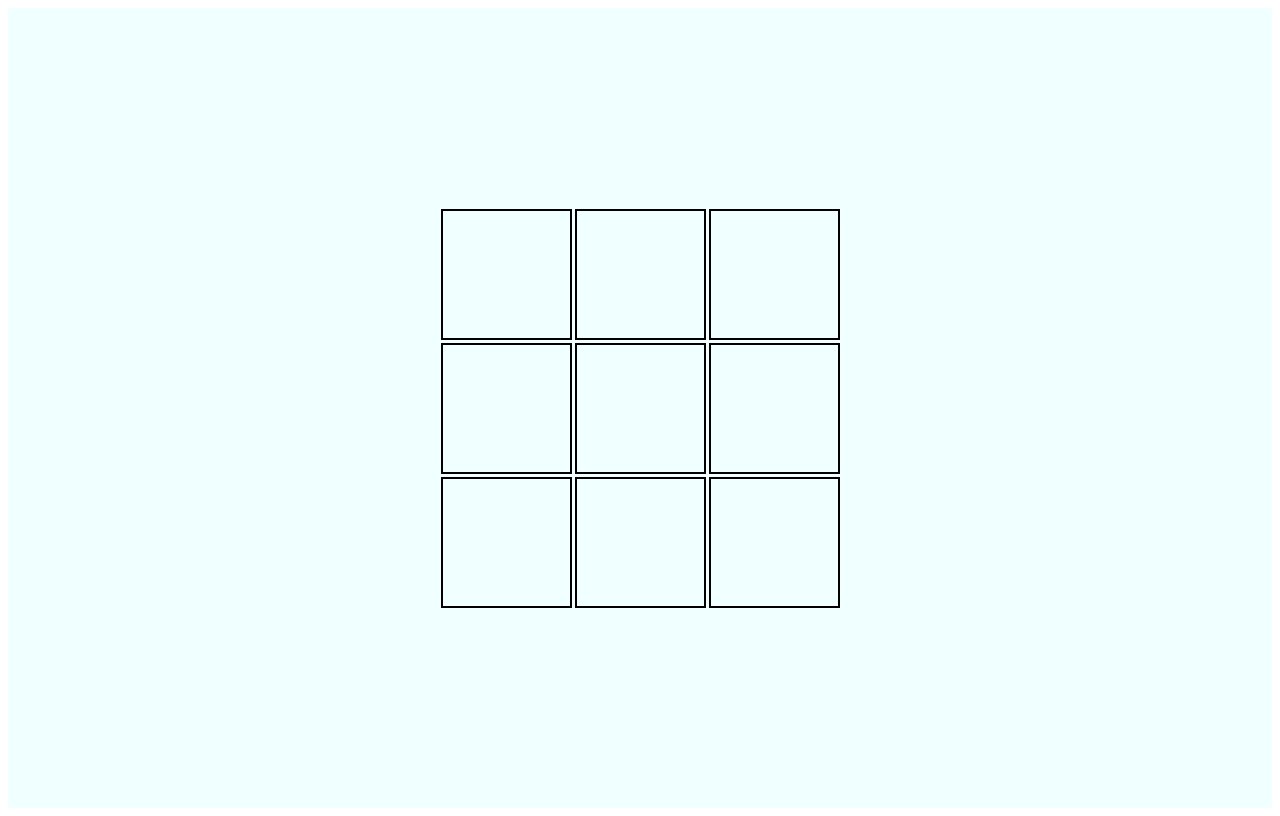
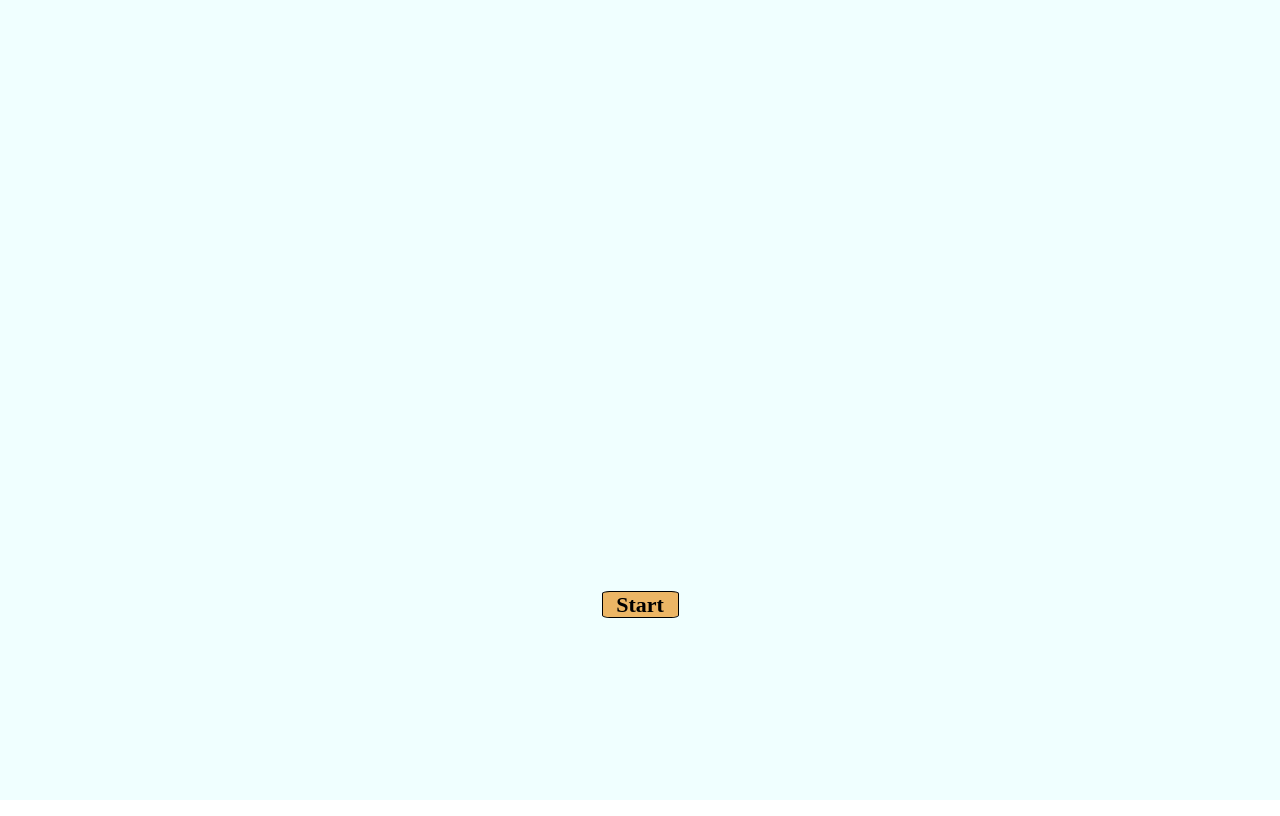
Before and after one commit to kadenjt/tic-tac-toe, a plain HTML site: page index.html in a window 1280 px wide. Drawn offline with Linux system fonts and the light colour scheme.

Commit message:
Added ability to replay

```diff
--- a/index.html
+++ b/index.html
@@ -11,6 +11,7 @@
 <body>
     <div class="container">
         <div class="board"></div>
+        <div type="button" id="start" onclick="start()">Start</div>
     </div>
     <script src="script.js"></script>
 </body>
--- a/script.js
+++ b/script.js
@@ -1,8 +1,10 @@
 const GameBoard = (() => {
-    const gameBoard = ["", "", "", "", "", "", "", "", ""];
+    let gameBoard;
     const getBoard = () => gameBoard;
     const createBoard = () => {
+        gameBoard = ["", "", "", "", "", "", "", "", ""];
         const boardDisplay = document.querySelector(".board");
+        boardDisplay.innerHTML = "";
         for (let i = 0; i < 9; i++) {
             var cell = document.createElement("div");
             cell.className = "cell";
@@ -171,16 +173,13 @@ const Game = (() => {
             gameState = "ended";
         }
     }
-
-
-
-
-
-
     return { startGame, makeChoice }
 })();
 
-Game.startGame();
-
-const cells = Array.from(document.getElementsByClassName("cell"));
-cells.forEach(cell => cell.addEventListener("click", Game.makeChoice));
+function start() {
+    Game.startGame();
+    const cells = Array.from(document.getElementsByClassName("cell"));
+    cells.forEach(cell => cell.addEventListener("click", Game.makeChoice));
+    const startBtn = document.getElementById("start");
+    startBtn.textContent = "Restart";
+}
--- a/style.css
+++ b/style.css
@@ -1,9 +1,14 @@
+html, body {
+    margin: 0px;
+}
+
 .container {
     height: 100vh;
     display: flex;
     align-items: center;
     justify-content: center;
     background-color: azure;
+    flex-direction: column;
 }
 
 .board {
@@ -30,3 +35,16 @@
     border: 2px solid black;
     background: transparent;
 }
+
+#start {
+    font-weight: bold;
+    font-size: 22px;
+    margin-top: 9px;
+    background: rgb(236, 182, 101);
+    width: 75px;
+    height: 25px;
+    line-height: 25px;
+    border-radius: 10%;
+    border: 1px solid black;
+    text-align: center;
+}
```
